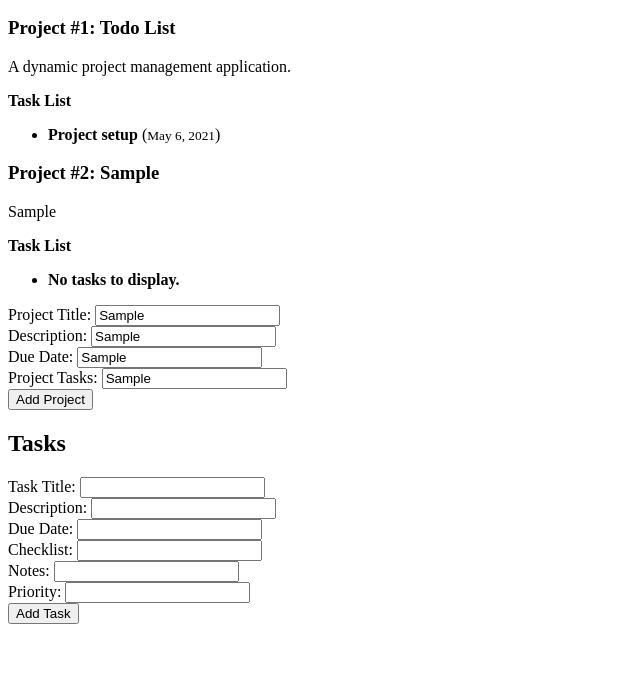
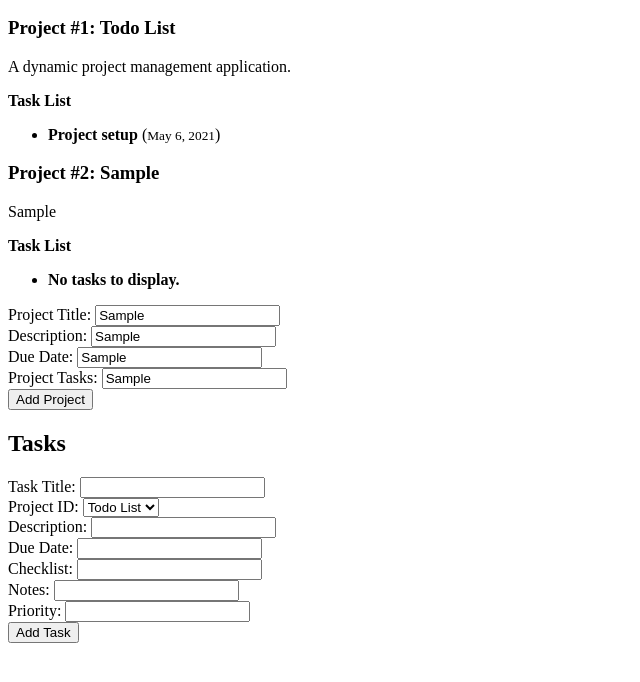
Before and after one commit to alto4/TaskManager, a website with bundled scripts: page dist/index.html in a window 1280 px wide. Both pictures are taken after typing "Sample", "Sample", "Sample", "Sample" into the empty fields and a click on the button "Add Project". Shown: the part 110-792 px from the top of the page, without its empty margins (0-640 px from the left). Built offline with nearby package versions, Linux system fonts and the light colour scheme.

Commit message:
Wired dropdown to associate tasks with particular project.

```diff
--- a/src/index.js
+++ b/src/index.js
@@ -92,7 +92,7 @@ addProjectButton.addEventListener("click", function (e) {
   let newProject = new Project(title, description, dueDate, []);
   projects.push(newProject);
   displayProjects();
-  console.log(projects);
+  generateDropdown(projects);
 });
 
 //addTask
@@ -101,6 +101,9 @@ addTaskButton.addEventListener("click", function (e) {
 
   let title = document.querySelector("#task-input-form input[name=title]")
     .value;
+  let projectId = document.querySelector(
+    "#task-input-form select[name=projectId]"
+  ).value;
   let description = document.querySelector(
     "#task-input-form input[name=description]"
   ).value;
@@ -124,8 +127,35 @@ addTaskButton.addEventListener("click", function (e) {
     false
   );
 
+  console.log("PROJECTS ID:" + projectId);
   // TODO -> task should be assigned to a project using dropdown
-  projects[0].addTask(newTask);
+  projects[projectId].addTask(newTask);
   displayProjects();
   displayAllTasks();
 });
+
+generateDropdown(projects);
+
+// generateDropdown - creates dropdown based on existing projects to associate a task with
+function generateDropdown(options) {
+  let projectsDropdown = document.querySelector("select[name=projectId]");
+  let index = 0;
+
+  console.log("Dropdown to be create on " + projectsDropdown);
+
+  // Clear current options
+  projectsDropdown.innerHTML = "";
+
+  options.forEach((option) => {
+    console.log(option.title);
+    // let dropdownOption = `<option value="${option.title}" data-id="${index}">${option.title}<option>`;
+    let dropdownOption = document.createElement("option");
+    dropdownOption.setAttribute("data-id", index);
+    dropdownOption.value = index;
+    dropdownOption.innerText = option.title;
+    //projectsDropdown.innerHTML += dropdownOption;
+    console.log(dropdownOption);
+    projectsDropdown.appendChild(dropdownOption);
+    index++;
+  });
+}
```
Also changed, not shown: dist/index.html, dist/main.js.
